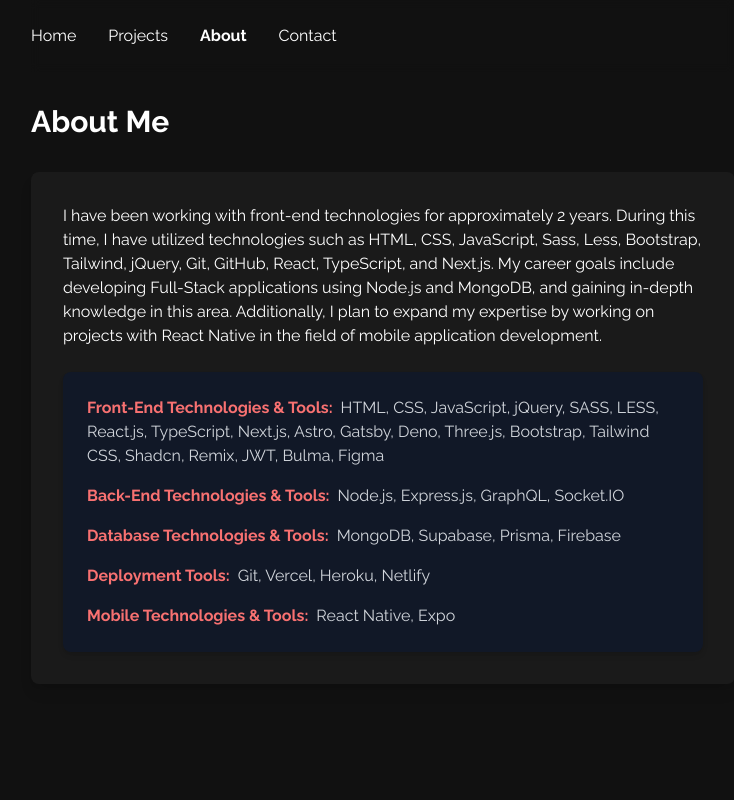
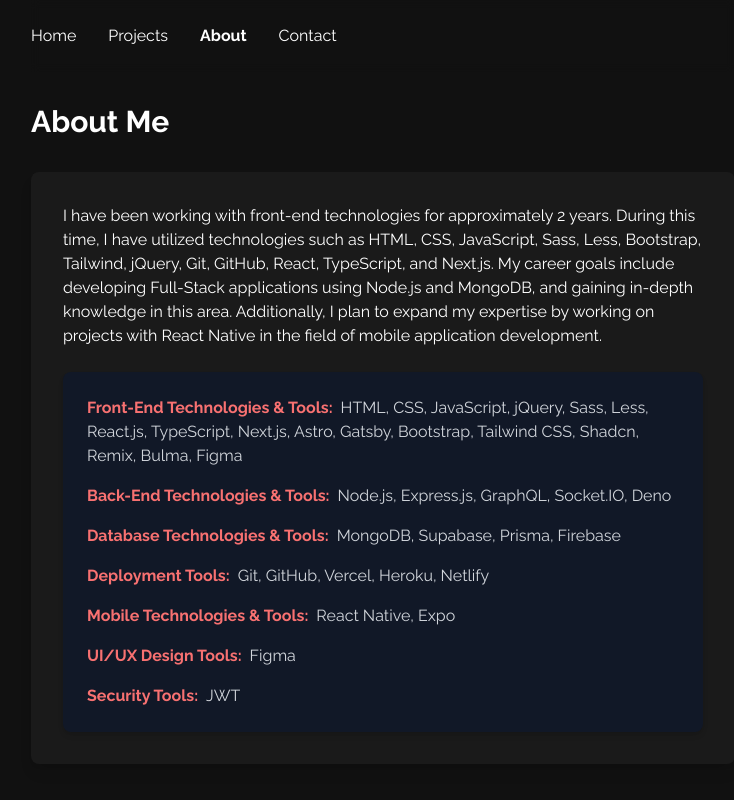
Before and after one commit to onurvn/next-portfolio, a Next.js app: page /about in a window 1280 px wide. Shown: the top 800 px of the page, without its empty margins (257-991 px from the left). Built offline with nearby package versions, Linux system fonts and the light colour scheme.

Commit message:
Update page.tsx

```diff
--- a/src/app/about/page.tsx
+++ b/src/app/about/page.tsx
@@ -18,14 +18,14 @@
                             <li>
                                 <span className="text-red-400 font-bold">Front-End Technologies & Tools:</span>
                                 <span className="ml-2 text-gray-300">
-                                    HTML, CSS, JavaScript, jQuery, SASS, LESS, React.js, TypeScript, Next.js, Astro,
-                                    Gatsby, Deno, Three.js, Bootstrap, Tailwind CSS, Shadcn, Remix, JWT, Bulma, Figma
+                                    HTML, CSS, JavaScript, jQuery, Sass, Less, React.js, TypeScript, Next.js, Astro,
+                                    Gatsby, Bootstrap, Tailwind CSS, Shadcn, Remix, Bulma, Figma
                                 </span>
                             </li>
                             <li>
                                 <span className="text-red-400 font-bold">Back-End Technologies & Tools:</span>
                                 <span className="ml-2 text-gray-300">
-                                    Node.js, Express.js, GraphQL, Socket.IO
+                                    Node.js, Express.js, GraphQL, Socket.IO, Deno
                                 </span>
                             </li>
                             <li>
@@ -37,13 +37,25 @@
                             <li>
                                 <span className="text-red-400 font-bold">Deployment Tools:</span>
                                 <span className="ml-2 text-gray-300">
-                                    Git, Vercel, Heroku, Netlify
+                                    Git, GitHub, Vercel, Heroku, Netlify
                                 </span>
                             </li>
                             <li>
                                 <span className="text-red-400 font-bold">Mobile Technologies & Tools:</span>
                                 <span className="ml-2 text-gray-300">
                                     React Native, Expo
+                                </span>
+                            </li>
+                            <li>
+                                <span className="text-red-400 font-bold">UI/UX Design Tools:</span>
+                                <span className="ml-2 text-gray-300">
+                                    Figma
+                                </span>
+                            </li>
+                            <li>
+                                <span className="text-red-400 font-bold">Security Tools:</span>
+                                <span className="ml-2 text-gray-300">
+                                    JWT
                                 </span>
                             </li>
                         </ul>
```
